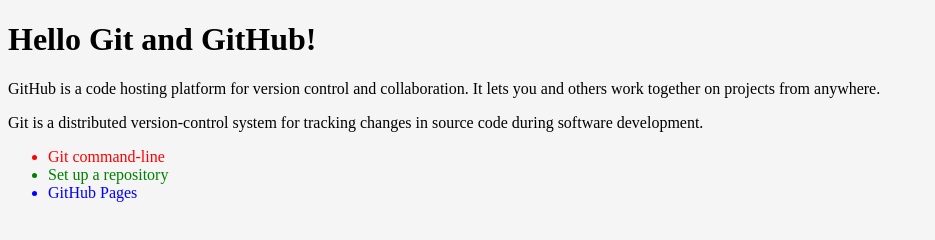
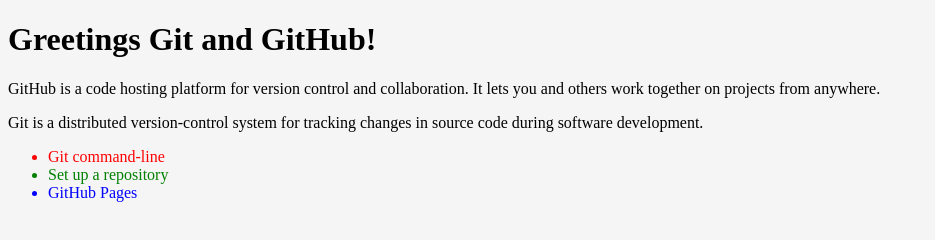
Before and after one commit to Pole1892/front-end-development, a plain HTML site: page index.html in a window 1280 px wide. Shown: the whole page, without its empty margins (0-935 px from the left). Drawn offline with Linux system fonts and the light colour scheme.

Commit message:
First word changed from 'Hello' to 'Greetings'

```diff
--- a/index.html
+++ b/index.html
@@ -4,7 +4,7 @@
 </head>
 <body>
 
-<h1>Hello Git and GitHub!</h1>
+<h1>Greetings Git and GitHub!</h1>
 
 <p>GitHub is a code hosting platform
 for version control and collaboration.
```
